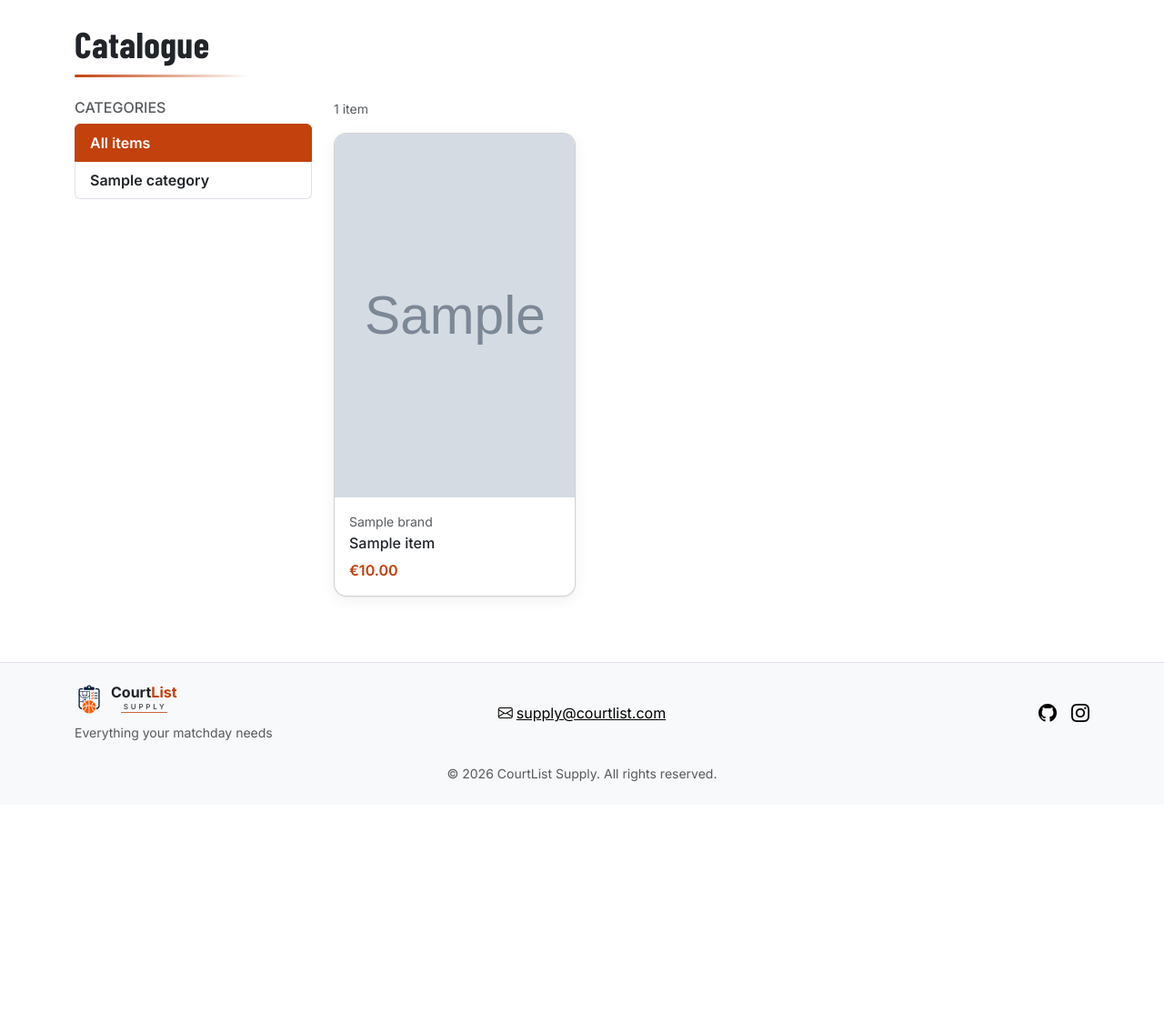
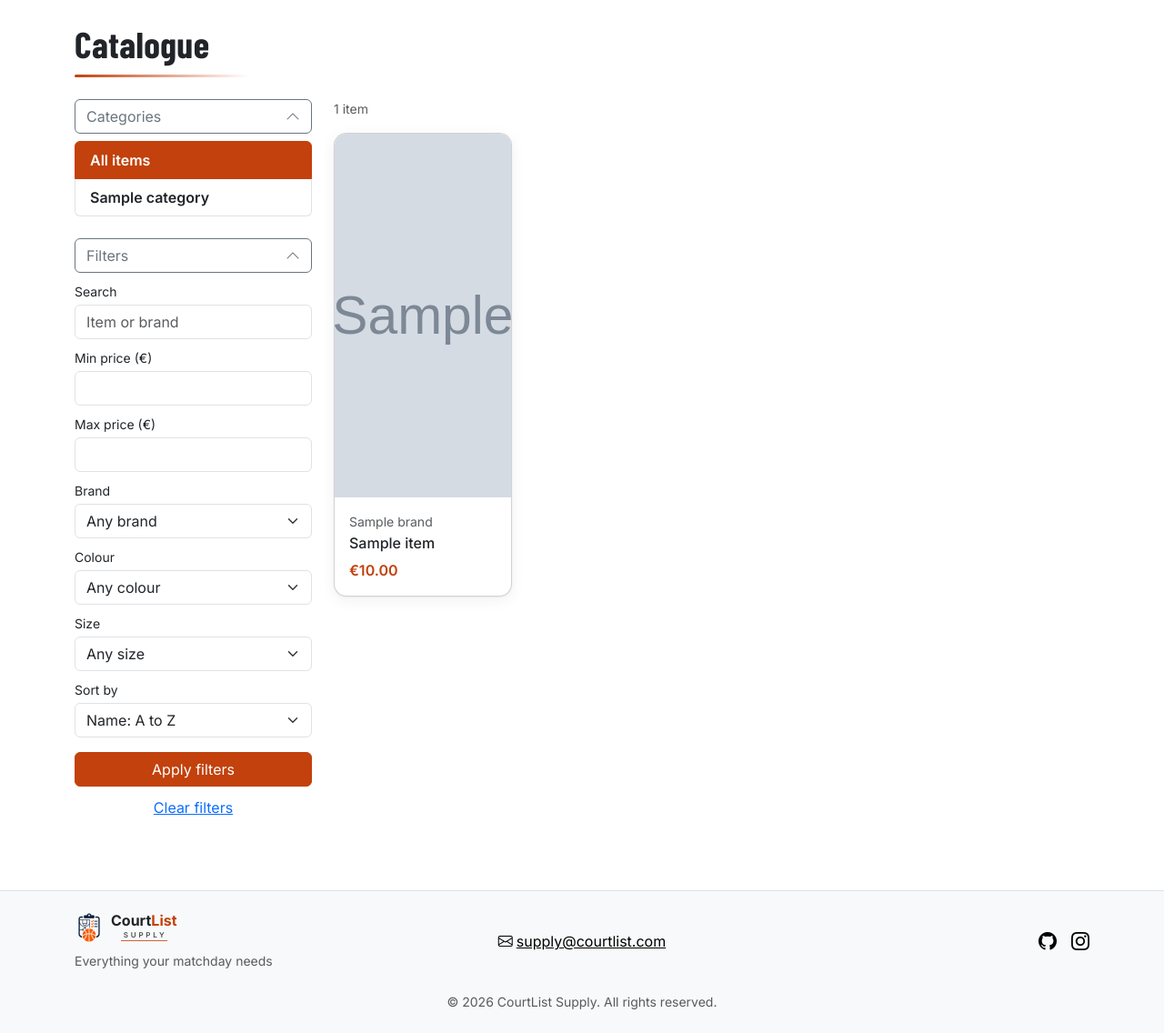
Before and after one commit to stefancelo/courtlist-supply, a Django app: page /catalogue/ in a window 1280 px wide. Shown: the part 67-1203 px from the top of the page at 91% size. Before the commit the page ends 926 px from the top, so only its background shows below. Run offline with Django 5.2, Linux system fonts and the light colour scheme; tables that the repository leaves empty hold one stand-in row (values such as "Sample post"); grey boxes marked "Sample" are stand-in pictures.

Commit message:
Add search by name and brand, advanced filters, sorting. + Remember closed panels with localstorage

```diff
--- /dev/null
+++ b/catalogue/forms.py
@@ -0,0 +1,68 @@
+from django import forms
+from django.db.models import Q
+
+from .models import Brand, Item, Size
+
+
+class ItemFilterForm(forms.Form):
+    """The catalogue's search box and advanced filters.
+    Sent with GET, so the filters appear in the page address (?q=molten&brand=nike)
+    and a filtered page can be bookmarked or shared."""
+
+    SORT_CHOICES = [
+        ("name", "Name: A to Z"),
+        ("price", "Price: low to high"),
+        ("-price", "Price: high to low"),
+        ("-created_at", "Newest first"),
+    ]
+
+    q = forms.CharField(
+        label="Search",
+        required=False,
+        max_length=100,
+        widget=forms.TextInput(attrs={"type": "search", "placeholder": "Item or brand"}),
+    )
+    min_price = forms.DecimalField(label="Min price (€)", required=False, min_value=0, decimal_places=2)
+    max_price = forms.DecimalField(label="Max price (€)", required=False, min_value=0, decimal_places=2)
+    brand = forms.ModelChoiceField(
+        queryset=Brand.objects.all(), required=False, empty_label="Any brand", to_field_name="slug"
+    )
+    colour = forms.ChoiceField(required=False, choices=[("", "Any colour")] + Item.Colour.choices)
+    size = forms.ModelChoiceField(
+        queryset=Size.objects.all(), required=False, empty_label="Any size", to_field_name="name"
+    )
+    sort = forms.ChoiceField(label="Sort by", required=False, choices=SORT_CHOICES)
+
+    def __init__(self, *args, **kwargs):
+        super().__init__(*args, **kwargs)
+        # Bootstrap classes for every field, set once here instead of repeating them in the template
+        for field in self.fields.values():
+            is_dropdown = isinstance(field.widget, forms.Select)
+            field.widget.attrs["class"] = "form-select" if is_dropdown else "form-control"
+
+    def clean(self):
+        """Checks the price range makes sense (min not above max)."""
+        cleaned = super().clean()
+        low, high = cleaned.get("min_price"), cleaned.get("max_price")
+        if low is not None and high is not None and low > high:
+            self.add_error("max_price", "Max price must be higher than min price.")
+        return cleaned
+
+    def filter_items(self, items):
+        """Returns only the items that match the search and filters, in the chosen order."""
+        data = self.cleaned_data
+
+        if data["q"]:
+            items = items.filter(Q(name__icontains=data["q"]) | Q(brand__name__icontains=data["q"]))
+        if data["min_price"] is not None:
+            items = items.filter(price__gte=data["min_price"])
+        if data["max_price"] is not None:
+            items = items.filter(price__lte=data["max_price"])
+        if data["brand"]:
+            items = items.filter(brand=data["brand"])
+        if data["colour"]:
+            items = items.filter(colour=data["colour"])
+        if data["size"]:
+            items = items.filter(sizes=data["size"])
+
+        return items.order_by(data["sort"] or "name")
--- a/catalogue/models.py
+++ b/catalogue/models.py
@@ -1,5 +1,6 @@
 from decimal import Decimal
 
+from django.conf import settings
 from django.core.validators import MinValueValidator
 from django.db import models
 from django.urls import reverse
@@ -98,3 +99,27 @@ class Item(models.Model):
 
     def get_absolute_url(self):
         return reverse("catalogue:item_detail", args=[self.slug])
+
+
+
+class SearchQuery(models.Model):
+    """One search typed into the catalogue. Feeds the "most searched terms" chart
+    on the analytics dashboard and the recommender."""
+
+    term = models.CharField(max_length=100)
+    user = models.ForeignKey(
+        settings.AUTH_USER_MODEL,
+        on_delete=models.SET_NULL,
+        null=True,
+        blank=True,
+        related_name="searches",
+    )
+    results_count = models.PositiveIntegerField()
+    created_at = models.DateTimeField(auto_now_add=True)
+
+    class Meta:
+        ordering = ["-created_at"]
+        verbose_name_plural = "search queries"
+
+    def __str__(self):
+        return self.term
--- a/catalogue/views.py
+++ b/catalogue/views.py
@@ -1,11 +1,24 @@
 from django.db.models import Q
 from django.shortcuts import get_object_or_404, render
 
-from .models import Category, Item
+from .forms import ItemFilterForm
+from .models import Category, Item, SearchQuery
+
+
+def record_search(request, term, items):
+    """Saves a search term for the analytics dashboard and the recommender.
+    Logged-in users are linked to their search; visitors are saved without a user."""
+    if term:
+        SearchQuery.objects.create(
+            term=term.strip().lower(),
+            user=request.user if request.user.is_authenticated else None,
+            results_count=items.count(),
+        )
 
 
 def item_list(request, slug=None):
-    """Catalogue page. Shows all active items, or only those in one category.
+    """Catalogue page. Shows all active items or one category's items,
+    narrowed down by the search box and the advanced filters.
     A top-level category also includes the items of all its sub-categories."""
     items = Item.objects.filter(is_active=True).select_related("brand", "category")
     category = None
@@ -15,6 +28,12 @@ def item_list(request, slug=None):
         # Items in this category itself OR in one of its sub-categories
         items = items.filter(Q(category=category) | Q(category__parent=category))
 
+    # The form reads the filters from the address; with no filters it stays empty (unbound)
+    filter_form = ItemFilterForm(request.GET or None)
+    if filter_form.is_valid():
+        items = filter_form.filter_items(items)
+        record_search(request, filter_form.cleaned_data["q"], items)
+
     # Top-level categories for the sidebar; their sub-categories are fetched in the same go
     categories = Category.objects.filter(parent=None).prefetch_related("children")
 
@@ -22,6 +41,7 @@ def item_list(request, slug=None):
         "items": items,
         "category": category,
         "categories": categories,
+        "filter_form": filter_form,
         "page_title": category.name if category else "Catalogue",
     }
     return render(request, "catalogue/item_list.html", context)
--- a/templates/catalogue/item_list.html
+++ b/templates/catalogue/item_list.html
@@ -1,4 +1,5 @@
 {% extends "base.html" %}
+{% load static %}
 
 {% block title %}{{ page_title }}{% endblock %}
 
@@ -7,9 +8,10 @@
         <h1 class="mb-4">{{ page_title }}</h1>
 
         <div class="row g-4">
-            <!-- Category sidebar (left on desktop, top on mobile) -->
-            <aside class="col-lg-3" aria-labelledby="categories-heading">
-                <h2 id="categories-heading" class="h6 text-uppercase text-body-secondary">Categories</h2>
+            <!-- Sidebar: categories and filters, each panel can be shown or hidden -->
+            <aside class="col-lg-3">
+                {% include "catalogue/partials/panel_toggle.html" with target="category-panel" label="Categories" %}
+                <div class="collapse show mb-4 sidebar-panel" id="category-panel">
                     <nav class="list-group" aria-label="Categories">
                         <a
                             href="{% url 'catalogue:item_list' %}"
@@ -24,18 +26,39 @@
                             {% endfor %}
                         {% endfor %}
                     </nav>
+                </div>
+
+                {% include "catalogue/partials/panel_toggle.html" with target="filter-panel" label="Filters" %}
+                <div class="collapse show sidebar-panel" id="filter-panel">
+                    <form method="get" novalidate>
+                        {% for field in filter_form %}
+                            <div class="mb-2">
+                                <label for="{{ field.id_for_label }}" class="form-label small mb-1">{{ field.label }}</label>
+                                {{ field }}
+                                {% for error in field.errors %}
+                                    <div class="invalid-feedback d-block">{{ error }}</div>
+                                {% endfor %}
+                            </div>
+                        {% endfor %}
+                        <button type="submit" class="btn btn-orange w-100 mt-2">Apply filters</button>
+                        <a href="{{ request.path }}" class="btn btn-link w-100 mt-1">Clear filters</a>
+                    </form>
+                </div>
             </aside>
 
             <!-- Item grid -->
             <section class="col-lg-9" aria-labelledby="results-heading">
                 <h2 id="results-heading" class="visually-hidden">Items</h2>
-                <p class="small text-body-secondary">{{ items|length }} item{{ items|length|pluralize }}</p>
-                <div class="row row-cols-2 row-cols-md-3 g-3">
+                <p class="small text-body-secondary" aria-live="polite">
+                    {{ items|length }} item{{ items|length|pluralize }}
+                    {% if request.GET.q %}for "{{ request.GET.q }}"{% endif %}
+                </p>
+                <div class="row row-cols-2 row-cols-md-3 row-cols-xl-4 g-3">
                     {% for item in items %}
                         {% include "catalogue/partials/item_card.html" %}
                     {% empty %}
                         <div class="col-12">
-                            <p class="text-body-secondary">No items in this category yet.</p>
+                            <p class="text-body-secondary">No items match. Try fewer filters.</p>
                         </div>
                     {% endfor %}
                 </div>
@@ -43,3 +66,7 @@
         </div>
     </div>
 {% endblock %}
+
+{% block scripts %}
+    <script src="{% static 'js/catalogue.js' %}"></script>
+{% endblock %}
--- /dev/null
+++ b/templates/catalogue/partials/panel_toggle.html
@@ -0,0 +1,10 @@
+<button
+    class="btn btn-outline-secondary w-100 d-flex justify-content-between align-items-center mb-2"
+    type="button"
+    data-bs-toggle="collapse"
+    data-bs-target="#{{ target }}"
+    aria-expanded="true"
+    aria-controls="{{ target }}">
+    {{ label }}
+    <i class="bi bi-chevron-down" aria-hidden="true"></i>
+</button>
```
Also changed, not shown: catalogue/admin.py (+7 -1 lines), catalogue/tests.py (+19 -1 lines), static/js/catalogue.js (added, +57 -0 lines), catalogue/migrations/0002_searchquery.py (added). Lines whose indentation alone changed are shown as unchanged.
